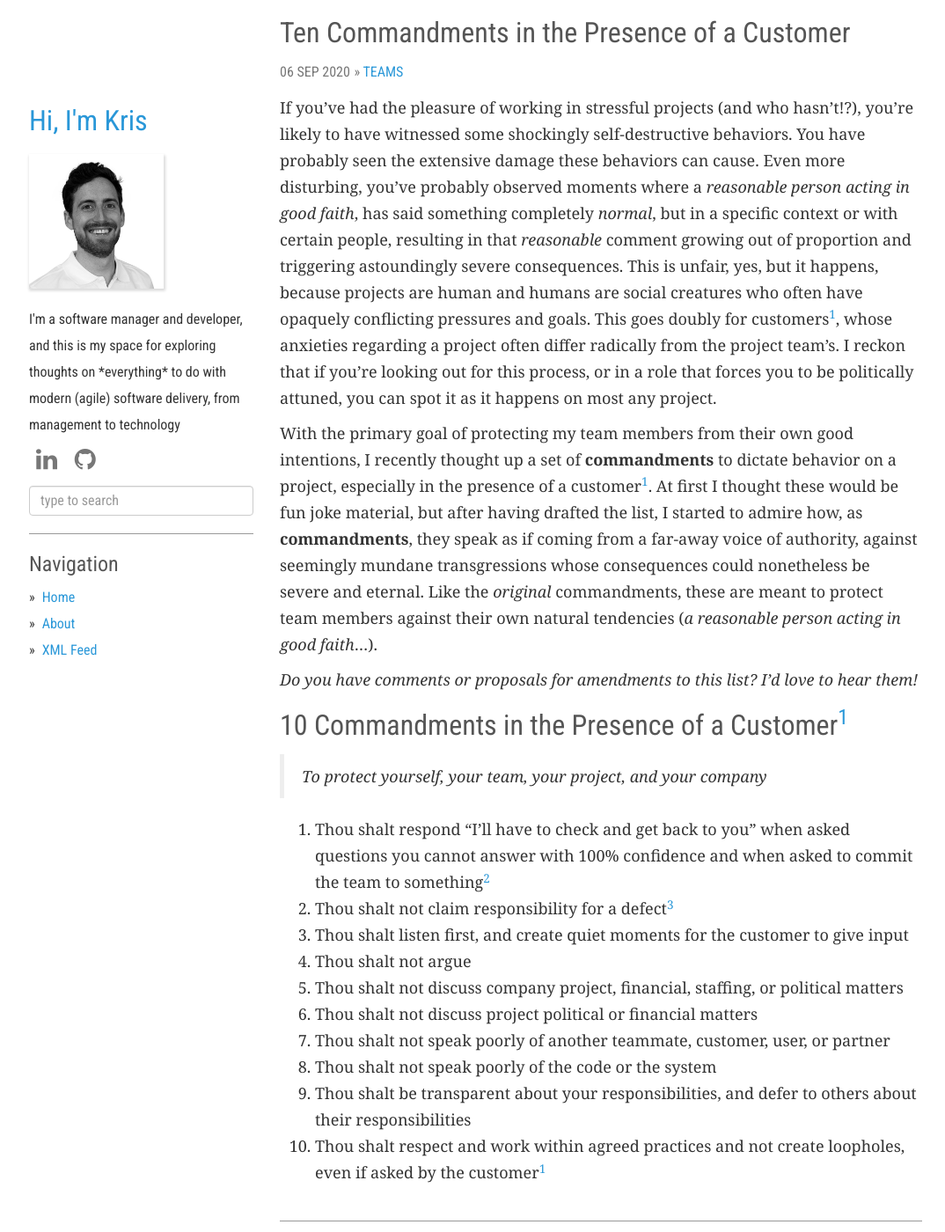
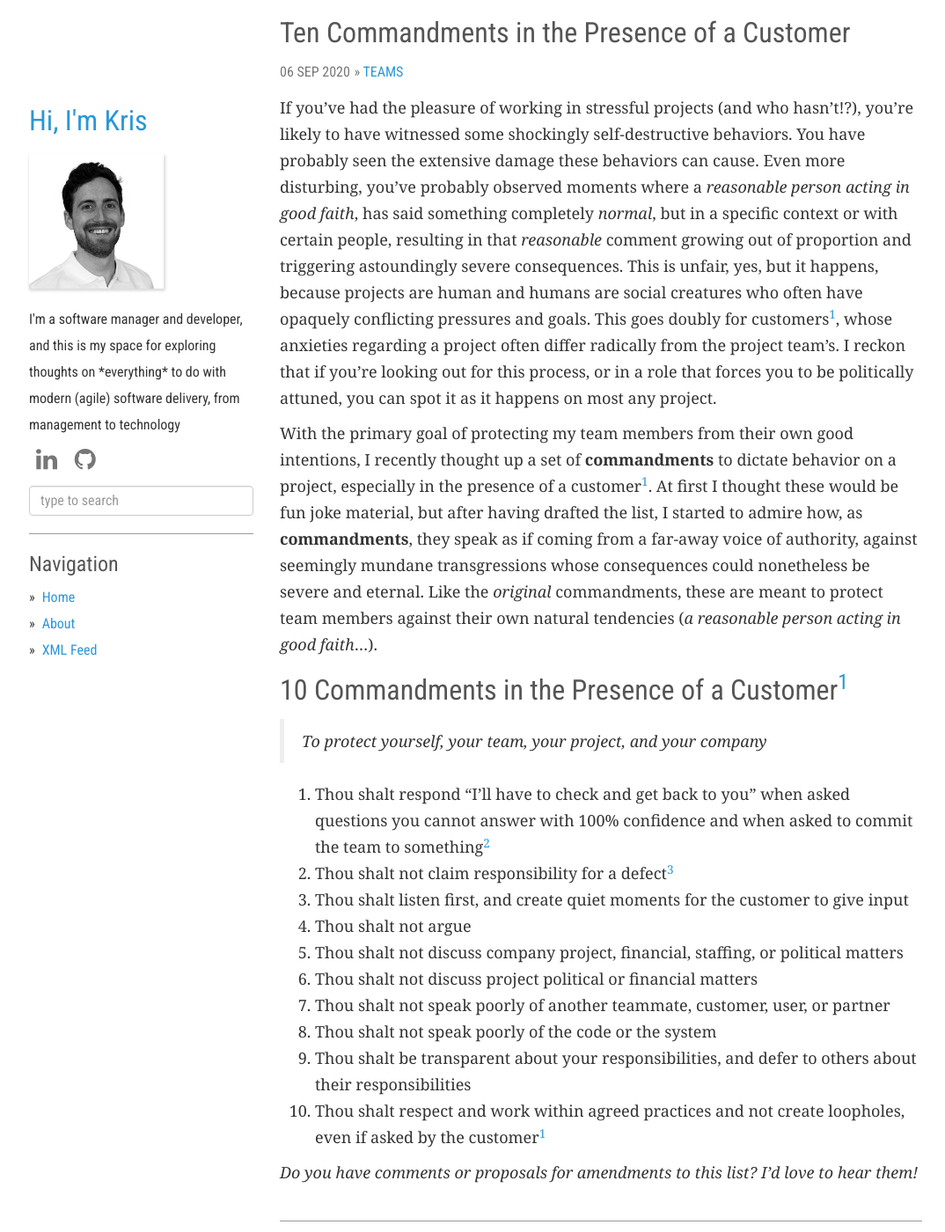
Before and after one commit to kcarta/kcarta.github.io-temp, a Jekyll site: the page built from _posts/2020-09-06-ten-commandments-customer.md, in a window 1280 px wide and 1400 px high. Shown: the whole window at 88% size, without its empty margins (52-1126 px from the left). Built offline with Jekyll 4.4.1, drawn with Linux system fonts in a browser that asks for light colours; nearby versions of some CDN libraries; part of the change alters nothing that is shown.

```diff
--- a/_posts/2020-09-06-ten-commandments-customer.md
+++ b/_posts/2020-09-06-ten-commandments-customer.md
@@ -9,8 +9,6 @@ comments: true
 If you've had the pleasure of working in stressful projects (and who hasn't!?), you're likely to have witnessed some shockingly self-destructive behaviors. You have probably seen the extensive damage these behaviors can cause. Even more disturbing, you've probably observed moments where a *reasonable person acting in good faith*, has said something completely *normal*, but in a specific context or with certain people, resulting in that *reasonable* comment growing out of proportion and triggering astoundingly severe consequences. This is unfair, yes, but it happens, because projects are human and humans are social creatures who often have opaquely conflicting pressures and goals. This goes doubly for customers[^1], whose anxieties regarding a project often differ radically from the project team's. I reckon that if you're looking out for this process, or in a role that forces you to be politically attuned, you can spot it as it happens on most any project.
 
 With the primary goal of protecting my team members from their own good intentions, I recently thought up a set of **commandments** to dictate behavior on a project, especially in the presence of a customer[^1]. At first I thought these would be fun joke material, but after having drafted the list, I started to admire how, as **commandments**, they speak as if coming from a far-away voice of authority, against seemingly mundane transgressions whose consequences could nonetheless be severe and eternal. Like the *original* commandments, these are meant to protect team members against their own natural tendencies (*a reasonable person acting in good faith*...).
-
-*Do you have comments or proposals for amendments to this list? I'd love to hear them!*
 
 # 10 Commandments in the Presence of a Customer[^1]
 
@@ -27,6 +25,8 @@ With the primary goal of protecting my team members from their own good intentio
 9. Thou shalt be transparent about your responsibilities, and defer to others about their responsibilities
 10. Thou shalt respect and work within agreed practices and not create loopholes, even if asked by the customer[^1]
 
+*Do you have comments or proposals for amendments to this list? I'd love to hear them!*
+
 [^1]: Or stakeholder, sponsor, user, ...
 [^2]: This isn't to be slippery or evasive, but to avoid misleading people, and the eventual finger-pointing and he-said-she-said conflicts that arise when responsibility is taken but can't be tracked. Formal channels should exist for sharing and tracking information and decisions.
 [^3]: There should also be established processes for defect triage, investigation, RCA, etc., which protect individuals against assuming blame.
```
